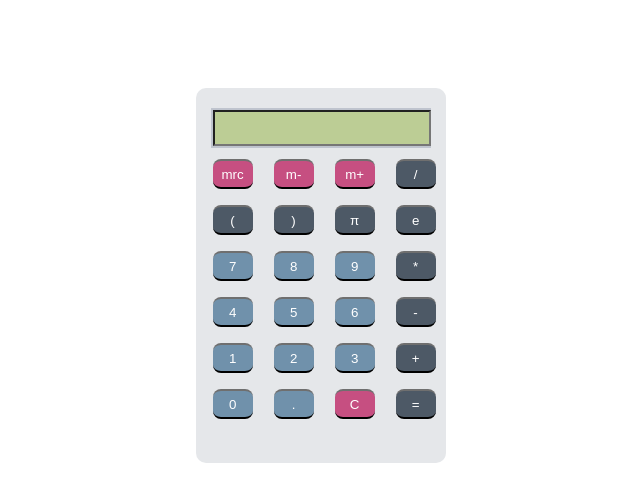
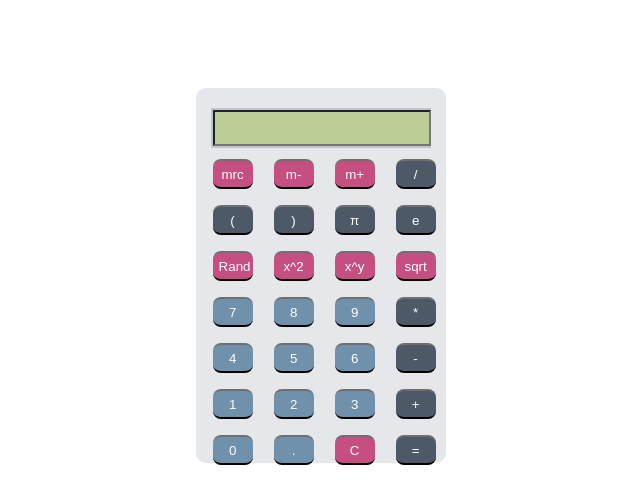
Before and after one commit to MckCanSeeDeep/Calculator, a plain HTML site: page index.html in a window 1280 px wide. Shown: the whole page, without its empty margins (318-958 px from the left). Drawn offline with Linux system fonts and the light colour scheme.

Commit message:
add random button and exponents

```diff
--- a/index.html
+++ b/index.html
@@ -27,6 +27,12 @@
 				<input type="button" value=")" class="button operator" onClick="v(')')">
 				<input type="button" value="π" class="button operator" onClick="v(Math.PI)">
 				<input type="button" value="e" class="button operator" onClick="v(Math.E)">
+			</p>
+			<p>
+				<input type="button" value="Rand" class="button function" onClick="v('Math.random()')">
+				<input type="button" value="x^2" class="button function" onClick="">
+				<input type="button" value="x^y" class="button function" onClick="">
+				<input type="button" value="sqrt" class="button function" onClick="">
 			</p>
 			<p>
 				<input type="button" value="7" class="button number" onClick="v('7')">
```
